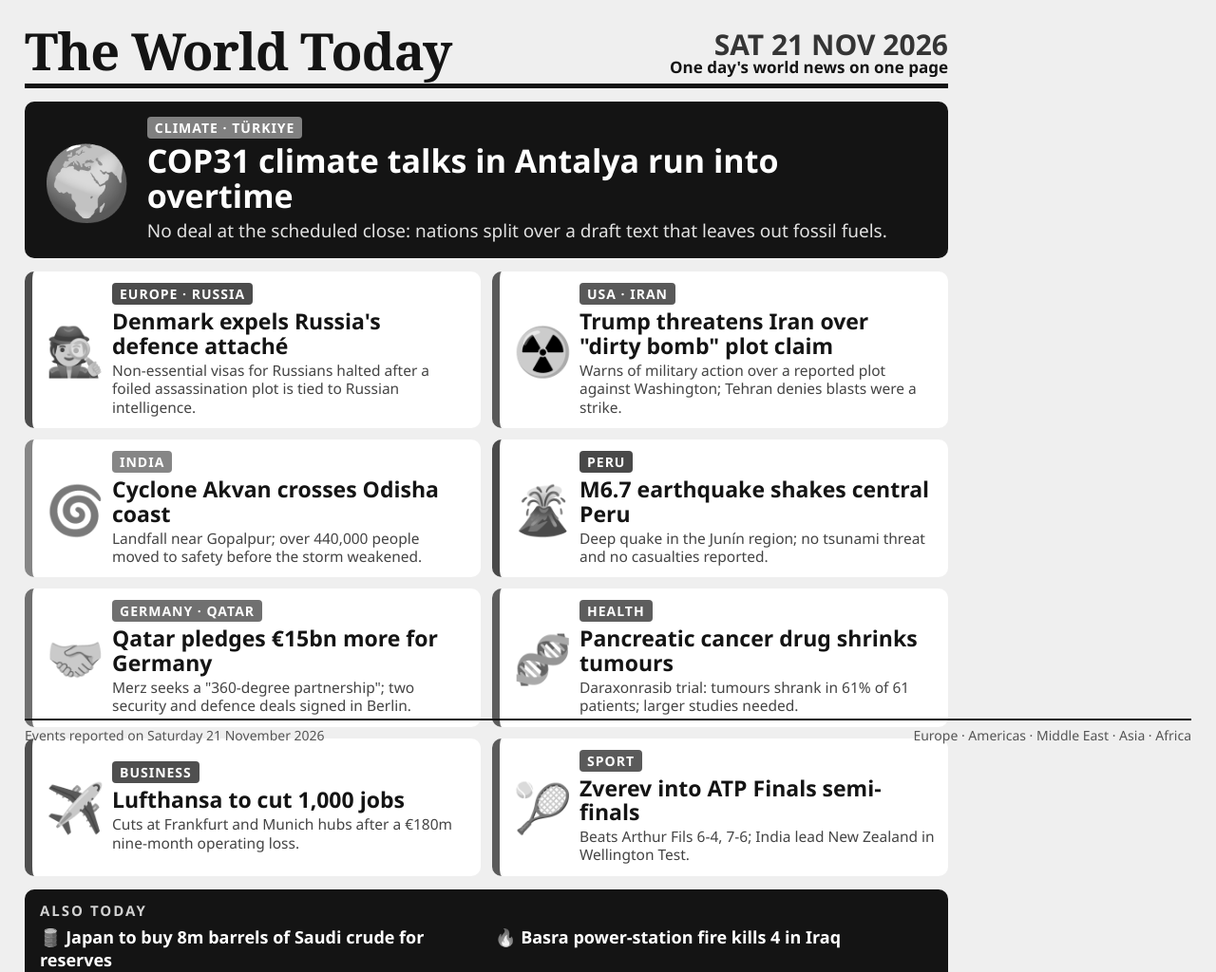
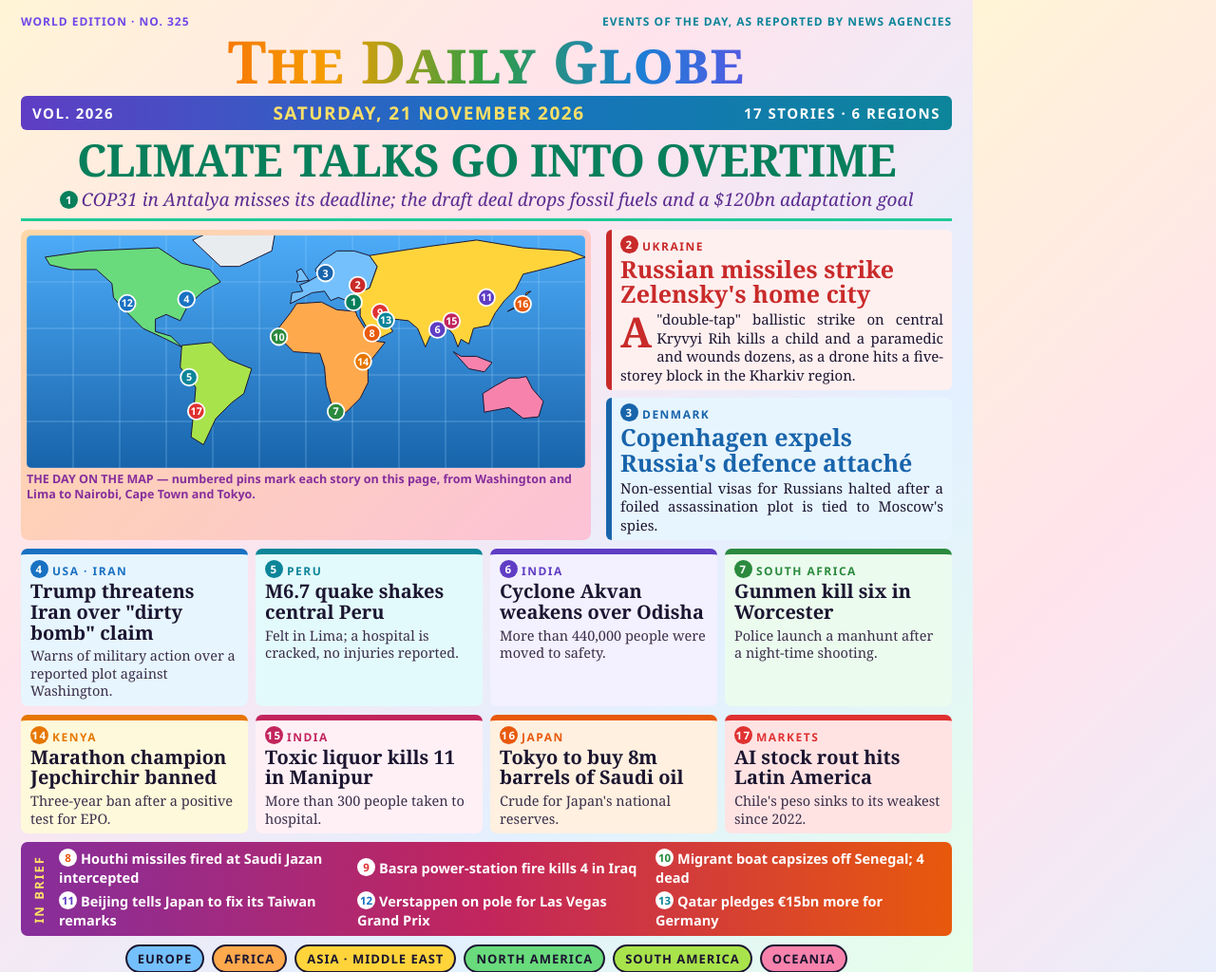
Before and after one commit to chikuwa-ten/world-news-20261121, a website: page src/page.html in a window 1280 px wide. Shown: the whole page at 95% size. Drawn offline with Linux system fonts and the light colour scheme.

Commit message:
Newspaper edition in full colour: rainbow masthead, coloured continents and regions
Co-Authored-By: Claude Opus 5.5 <noreply@anthropic.com>

```diff
--- a/src/page.html
+++ b/src/page.html
@@ -3,83 +3,119 @@
 <style>
 *{box-sizing:border-box;margin:0;padding:0}
 html,body{width:1024px;height:1024px;overflow:hidden}
-html{filter:grayscale(1)}
-body{background:#f4efe6;font-family:"Segoe UI",Arial,sans-serif;color:#141414;padding:26px 26px 20px}
-header{display:flex;justify-content:space-between;align-items:flex-end;border-bottom:5px solid #141414;padding-bottom:8px}
-h1{font-family:Georgia,"Times New Roman",serif;font-size:54px;letter-spacing:-1px;line-height:1}
-.date{text-align:right;font-weight:800;font-size:30px;line-height:1.05;color:#b3121b}
-.date small{display:block;font-size:17px;color:#141414;font-weight:600}
-.lead{margin-top:14px;display:flex;gap:16px;background:#141414;color:#fff;border-radius:10px;padding:16px 18px;align-items:center}
-.lead .ic{font-size:76px;line-height:1}
-.lead h2{font-size:34px;line-height:1.08}
-.lead p{font-size:19px;margin-top:6px;color:#e8e1d4}
-.tag{display:inline-block;font-size:14px;font-weight:800;letter-spacing:1px;text-transform:uppercase;padding:2px 8px;border-radius:4px;margin-bottom:5px}
-.lead .tag{background:#2f9e44;color:#fff}
-.grid{margin-top:14px;display:grid;grid-template-columns:1fr 1fr;gap:12px}
-.card{background:#fff;border-radius:10px;padding:12px 14px;display:flex;gap:12px;align-items:center;border-left:8px solid var(--c)}
-.card .ic{font-size:50px;line-height:1;width:58px;text-align:center}
-.card h3{font-size:23px;line-height:1.12}
-.card p{font-size:15.5px;color:#444;margin-top:3px;line-height:1.25}
-.card .tag{background:var(--c);color:#fff}
-.also{margin-top:14px;background:#141414;color:#fff;border-radius:10px;padding:12px 16px;display:grid;grid-template-columns:1fr 1fr;gap:6px 18px;font-size:18px;font-weight:600}
-.also b{grid-column:1/3;color:#ffd43b;letter-spacing:2px;font-size:15px}
-footer{position:absolute;left:26px;right:26px;bottom:16px;font-size:14px;color:#555;display:flex;justify-content:space-between;border-top:2px solid #141414;padding-top:6px}
+body{color:#1b1530;font-family:Georgia,"Times New Roman",serif;padding:14px 22px 0;
+  background:linear-gradient(135deg,#fff4d6 0%,#ffe3ec 35%,#e3f0ff 70%,#e6ffe9 100%)}
+.ears{display:flex;justify-content:space-between;font:800 12px "Segoe UI",Arial,sans-serif;letter-spacing:1px;text-transform:uppercase}
+.ears span:first-child{color:#7048e8}.ears span:last-child{color:#0c8599}
+.mast{text-align:center;font-weight:700;font-size:70px;letter-spacing:1px;line-height:1;margin-top:2px;font-variant:small-caps;font-size:62px;
+  background:linear-gradient(90deg,#e03131,#f76707,#f59f00,#2f9e44,#1c7ed6,#7048e8,#c2255c);-webkit-background-clip:text;background-clip:text;color:transparent}
+.dateline{margin-top:6px;border-radius:6px;display:flex;justify-content:space-between;align-items:center;padding:5px 12px;font:800 15px "Segoe UI",Arial,sans-serif;letter-spacing:1.5px;text-transform:uppercase;color:#fff;
+  background:linear-gradient(90deg,#5f3dc4,#1971c2,#0c8599)}
+.dateline .d{color:#ffe066;font-size:19px}
+.banner{margin-top:8px;font-weight:700;font-size:47px;line-height:1.02;letter-spacing:-.5px;text-align:center;color:#087f5b}
+.deck{text-align:center;font-style:italic;font-size:19px;color:#5c2d91;margin-top:4px;padding-bottom:7px;border-bottom:3px solid #20c997}
+.row{display:grid;grid-template-columns:600px 1fr;gap:16px;margin-top:9px}
+figure{border-radius:8px;background:linear-gradient(135deg,#ffd8a8,#fcc2d7);padding:6px}
+figure svg{display:block;width:100%;height:auto;border-radius:5px}
+figcaption{font:700 12.5px "Segoe UI",Arial,sans-serif;color:#862e9c;margin-top:4px;line-height:1.25}
+.side h2{font-size:25px;line-height:1.05;font-weight:700;color:var(--c)}
+.side .blk{--c:#c92a2a;background:#fff0f0;border-left:6px solid var(--c);border-radius:6px;padding:6px 9px}
+.side .blk+.blk{--c:#1864ab;background:#e7f5ff;margin-top:8px}
+.kicker{font:900 12px "Segoe UI",Arial,sans-serif;letter-spacing:1.5px;text-transform:uppercase;color:var(--c);display:block;margin-bottom:2px}
+.side p{font-size:15px;line-height:1.3;margin-top:5px;text-align:justify}
+.side .blk:first-child p::first-letter{float:left;font-size:44px;line-height:.9;font-weight:700;margin:3px 5px 0 0;color:#c92a2a}
+.n{display:inline-flex;align-items:center;justify-content:center;width:19px;height:19px;border-radius:50%;background:var(--c,#c92a2a);color:#fff;font:800 11.5px "Segoe UI",Arial,sans-serif;vertical-align:2px;margin-right:4px}
+.cols{display:grid;grid-template-columns:repeat(4,1fr);gap:8px;margin-top:9px}
+.story{padding:6px 10px 7px;border-radius:7px;border-top:6px solid var(--c);background:var(--t)}
+.story h3{font-size:20px;line-height:1.08;font-weight:700;color:#1b1530}
+.story p{font-size:14.5px;line-height:1.28;margin-top:4px;color:#3b2f4a}
+.brief{border-radius:7px;margin-top:9px;padding:7px 10px;display:grid;grid-template-columns:auto 1fr 1fr 1fr;gap:5px 12px;font:600 14.5px "Segoe UI",Arial,sans-serif;align-items:center;color:#fff;
+  background:linear-gradient(90deg,#862e9c,#c2255c,#e8590c)}
+.brief b.h{grid-row:1/3;grid-column:1;font:900 13px "Segoe UI",Arial,sans-serif;letter-spacing:2px;writing-mode:vertical-rl;transform:rotate(180deg);color:#ffe066}
+.brief .n{background:#fff;color:var(--c)}
+.legend{margin-top:9px;display:flex;justify-content:center;gap:8px;font:800 13px "Segoe UI",Arial,sans-serif;letter-spacing:1px;text-transform:uppercase}
+.legend span{padding:4px 11px;border-radius:20px;color:#1b1530;border:2px solid #1b1530}
+.red{--c:#e03131;--t:#ffe3e3}.ora{--c:#e8590c;--t:#fff0e0}.yel{--c:#e67700;--t:#fff9db}.grn{--c:#2b8a3e;--t:#ebfbee}
+.tea{--c:#0c8599;--t:#e3fafc}.blu{--c:#1971c2;--t:#e7f5ff}.ind{--c:#5f3dc4;--t:#f3f0ff}.pin{--c:#c2255c;--t:#fff0f6}
 </style></head>
 <body>
-<header>
-  <h1>The World Today</h1>
-  <div class="date">SAT 21 NOV 2026<small>One day's world news on one page</small></div>
-</header>
+<div class="ears"><span>World edition · No. 325</span><span>Events of the day, as reported by news agencies</span></div>
+<div class="mast">The Daily Globe</div>
+<div class="dateline"><span>Vol. 2026</span><span class="d">Saturday, 21 November 2026</span><span>17 stories · 6 regions</span></div>
 
-<div class="lead">
-  <div class="ic">🌍</div>
-  <div>
-    <span class="tag">Climate · Türkiye</span>
-    <h2>COP31 climate talks in Antalya run into overtime</h2>
-    <p>No deal at the scheduled close: nations split over a draft text that leaves out fossil fuels.</p>
+<div class="banner">CLIMATE TALKS GO INTO OVERTIME</div>
+<div class="deck"><span class="n" style="--c:#087f5b">1</span>COP31 in Antalya misses its deadline; the draft deal drops fossil fuels and a $120bn adaptation goal</div>
+
+<div class="row">
+  <figure>
+    <svg id="map" viewBox="0 0 360 150" xmlns="http://www.w3.org/2000/svg"></svg>
+    <figcaption>THE DAY ON THE MAP — numbered pins mark each story on this page, from Washington and Lima to Nairobi, Cape Town and Tokyo.</figcaption>
+  </figure>
+  <div class="side">
+    <div class="blk">
+      <span class="kicker"><span class="n">2</span>Ukraine</span>
+      <h2>Russian missiles strike Zelensky's home city</h2>
+      <p>A "double-tap" ballistic strike on central Kryvyi Rih kills a child and a paramedic and wounds dozens, as a drone hits a five-storey block in the Kharkiv region.</p>
+    </div>
+    <div class="blk">
+      <span class="kicker"><span class="n">3</span>Denmark</span>
+      <h2>Copenhagen expels Russia's defence attaché</h2>
+      <p>Non-essential visas for Russians halted after a foiled assassination plot is tied to Moscow's spies.</p>
+    </div>
   </div>
 </div>
 
-<div class="grid">
-  <div class="card" style="--c:#c92a2a"><div class="ic">🕵️</div><div><span class="tag">Europe · Russia</span>
-    <h3>Denmark expels Russia's defence attaché</h3>
-    <p>Non-essential visas for Russians halted after a foiled assassination plot is tied to Russian intelligence.</p></div></div>
-
-  <div class="card" style="--c:#1864ab"><div class="ic">☢️</div><div><span class="tag">USA · Iran</span>
-    <h3>Trump threatens Iran over "dirty bomb" plot claim</h3>
-    <p>Warns of military action over a reported plot against Washington; Tehran denies blasts were a strike.</p></div></div>
-
-  <div class="card" style="--c:#e67700"><div class="ic">🌀</div><div><span class="tag">India</span>
-    <h3>Cyclone Akvan crosses Odisha coast</h3>
-    <p>Landfall near Gopalpur; over 440,000 people moved to safety before the storm weakened.</p></div></div>
-
-  <div class="card" style="--c:#862e9c"><div class="ic">🌋</div><div><span class="tag">Peru</span>
-    <h3>M6.7 earthquake shakes central Peru</h3>
-    <p>Deep quake in the Junín region; no tsunami threat and no casualties reported.</p></div></div>
-
-  <div class="card" style="--c:#2b8a3e"><div class="ic">🤝</div><div><span class="tag">Germany · Qatar</span>
-    <h3>Qatar pledges €15bn more for Germany</h3>
-    <p>Merz seeks a "360-degree partnership"; two security and defence deals signed in Berlin.</p></div></div>
-
-  <div class="card" style="--c:#0b7285"><div class="ic">🧬</div><div><span class="tag">Health</span>
-    <h3>Pancreatic cancer drug shrinks tumours</h3>
-    <p>Daraxonrasib trial: tumours shrank in 61% of 61 patients; larger studies needed.</p></div></div>
-
-  <div class="card" style="--c:#495057"><div class="ic">✈️</div><div><span class="tag">Business</span>
-    <h3>Lufthansa to cut 1,000 jobs</h3>
-    <p>Cuts at Frankfurt and Munich hubs after a €180m nine-month operating loss.</p></div></div>
-
-  <div class="card" style="--c:#d6336c"><div class="ic">🎾</div><div><span class="tag">Sport</span>
-    <h3>Zverev into ATP Finals semi-finals</h3>
-    <p>Beats Arthur Fils 6-4, 7-6; India lead New Zealand in Wellington Test.</p></div></div>
+<div class="cols">
+  <div class="story blu"><span class="kicker"><span class="n">4</span>USA · Iran</span><h3>Trump threatens Iran over "dirty bomb" claim</h3><p>Warns of military action over a reported plot against Washington.</p></div>
+  <div class="story tea"><span class="kicker"><span class="n">5</span>Peru</span><h3>M6.7 quake shakes central Peru</h3><p>Felt in Lima; a hospital is cracked, no injuries reported.</p></div>
+  <div class="story ind"><span class="kicker"><span class="n">6</span>India</span><h3>Cyclone Akvan weakens over Odisha</h3><p>More than 440,000 people were moved to safety.</p></div>
+  <div class="story grn"><span class="kicker"><span class="n">7</span>South Africa</span><h3>Gunmen kill six in Worcester</h3><p>Police launch a manhunt after a night-time shooting.</p></div>
 </div>
 
-<div class="also"><b>ALSO TODAY</b>
-  <span>🛢️ Japan to buy 8m barrels of Saudi crude for reserves</span>
-  <span>🔥 Basra power-station fire kills 4 in Iraq</span>
-  <span>🏛️ Five EU states plan to send migrants to Rwanda</span>
-  <span>💻 Austria's foreign ministry website hacked</span>
+<div class="cols">
+  <div class="story yel"><span class="kicker"><span class="n">14</span>Kenya</span><h3>Marathon champion Jepchirchir banned</h3><p>Three-year ban after a positive test for EPO.</p></div>
+  <div class="story pin"><span class="kicker"><span class="n">15</span>India</span><h3>Toxic liquor kills 11 in Manipur</h3><p>More than 300 people taken to hospital.</p></div>
+  <div class="story ora"><span class="kicker"><span class="n">16</span>Japan</span><h3>Tokyo to buy 8m barrels of Saudi oil</h3><p>Crude for Japan's national reserves.</p></div>
+  <div class="story red"><span class="kicker"><span class="n">17</span>Markets</span><h3>AI stock rout hits Latin America</h3><p>Chile's peso sinks to its weakest since 2022.</p></div>
 </div>
 
-<footer><span>Events reported on Saturday 21 November 2026</span><span>Europe · Americas · Middle East · Asia · Africa</span></footer>
+<div class="brief">
+  <b class="h">IN BRIEF</b>
+  <span class="ora"><span class="n">8</span>Houthi missiles fired at Saudi Jazan intercepted</span>
+  <span class="red"><span class="n">9</span>Basra power-station fire kills 4 in Iraq</span>
+  <span class="grn"><span class="n">10</span>Migrant boat capsizes off Senegal; 4 dead</span>
+  <span class="ind"><span class="n">11</span>Beijing tells Japan to fix its Taiwan remarks</span>
+  <span class="blu"><span class="n">12</span>Verstappen on pole for Las Vegas Grand Prix</span>
+  <span class="tea"><span class="n">13</span>Qatar pledges €15bn more for Germany</span>
+</div>
+
+<div class="legend">
+  <span style="background:#74c0fc">Europe</span><span style="background:#ffa94d">Africa</span><span style="background:#ffd43b">Asia · Middle East</span><span style="background:#69db7c">North America</span><span style="background:#a9e34b">South America</span><span style="background:#f783ac">Oceania</span>
+</div>
+
+<script>
+const land = [
+ ['#69db7c',[[-168,66],[-140,70],[-95,72],[-80,62],[-62,58],[-55,50],[-66,44],[-76,35],[-81,25],[-90,29],[-97,26],[-97,18],[-87,15],[-80,8],[-92,14],[-105,20],[-117,32],[-124,40],[-125,49],[-135,58],[-152,58],[-165,61]]],
+ ['#e9ecef',[[-55,60],[-43,60],[-22,70],[-20,81],[-60,83],[-73,77]]],
+ ['#a9e34b',[[-80,9],[-61,11],[-50,0],[-35,-6],[-40,-22],[-48,-28],[-58,-38],[-66,-55],[-74,-50],[-72,-30],[-71,-18],[-81,-5]]],
+ ['#74c0fc',[[-10,36],[-9,43],[-2,44],[-4,48],[1,50],[8,54],[6,58],[11,64],[20,70],[31,70],[41,67],[46,60],[41,46],[29,41],[26,38],[21,40],[16,38],[12,44],[4,43]]],
+ ['#74c0fc',[[-6,50],[2,51],[0,54],[-3,58.5],[-6,57],[-5,54]]],
+ ['#ffa94d',[[-17,21],[-17,14],[-8,5],[5,4],[9,4],[12,-5],[13,-17],[18,-34],[26,-34],[35,-25],[40,-15],[40,-3],[51,11],[43,12],[33,28],[32,31],[20,32],[10,37],[-6,36],[-10,30]]],
+ ['#ffd43b',[[29,41],[41,46],[46,60],[41,67],[60,70],[80,73],[110,77],[140,72],[170,70],[180,66],[160,60],[140,55],[135,45],[128,38],[122,30],[118,22],[108,20],[105,10],[100,13],[98,8],[95,16],[90,22],[80,15],[77,8],[72,20],[66,25],[57,26],[52,25],[56,18],[44,12],[35,28],[35,36]]],
+ ['#ffd43b',[[130,31],[141,36],[142,43],[145,44],[140,40],[135,34]]],
+ ['#f783ac',[[114,-22],[122,-17],[131,-12],[137,-12],[142,-11],[146,-19],[153,-27],[150,-37],[140,-38],[131,-31],[115,-34]]],
+ ['#f783ac',[[95,5],[105,-6],[115,-8],[120,-2],[110,2],[100,2]]]
+];
+const pins = [[1,30.7,36.9,'#087f5b'],[2,33.4,47.9,'#c92a2a'],[3,12.6,55.7,'#1864ab'],[4,-77,38.9,'#1971c2'],[5,-75.3,-11.5,'#0c8599'],[6,84.8,19.3,'#5f3dc4'],[7,19.4,-33.6,'#2b8a3e'],[8,42.6,16.9,'#e8590c'],[9,47.8,30.5,'#e03131'],[10,-17.4,14.7,'#2b8a3e'],[11,116.4,39.9,'#5f3dc4'],[12,-115.2,36.2,'#1971c2'],[13,51.5,25.3,'#0c8599'],[14,36.8,-1.3,'#e67700'],[15,93.9,24.8,'#c2255c'],[16,139.7,35.7,'#e8590c'],[17,-70.6,-33.4,'#e03131']];
+const P = (lon, lat) => `${(lon + 180).toFixed(1)},${(80 - lat).toFixed(1)}`;
+let s = '<defs><linearGradient id="sea" x1="0" y1="0" x2="0" y2="1"><stop offset="0" stop-color="#4dabf7"/><stop offset="1" stop-color="#1864ab"/></linearGradient></defs><rect width="360" height="150" fill="url(#sea)"/>';
+for (let x = 0; x <= 360; x += 30) s += `<line x1="${x}" y1="0" x2="${x}" y2="150" stroke="#a5d8ff" stroke-width=".4" opacity=".6"/>`;
+for (let y = 0; y <= 150; y += 30) s += `<line x1="0" y1="${y}" x2="360" y2="${y}" stroke="#a5d8ff" stroke-width=".4" opacity=".6"/>`;
+for (const [fill, poly] of land) s += `<polygon points="${poly.map(([a, b]) => P(a, b)).join(' ')}" fill="${fill}" stroke="#1b1530" stroke-width=".6" stroke-linejoin="round"/>`;
+for (const [n, lon, lat, c] of pins) {
+  const [x, y] = P(lon, lat).split(',').map(Number);
+  s += `<circle cx="${x}" cy="${y}" r="5.4" fill="${c}" stroke="#fff" stroke-width="1.1"/><text x="${x}" y="${y + 2.4}" font-family="Segoe UI,Arial" font-weight="800" font-size="6.6" fill="#fff" text-anchor="middle">${n}</text>`;
+}
+document.getElementById('map').innerHTML = s;
+</script>
 </body></html>
```
Also changed, not shown: entry.png.
